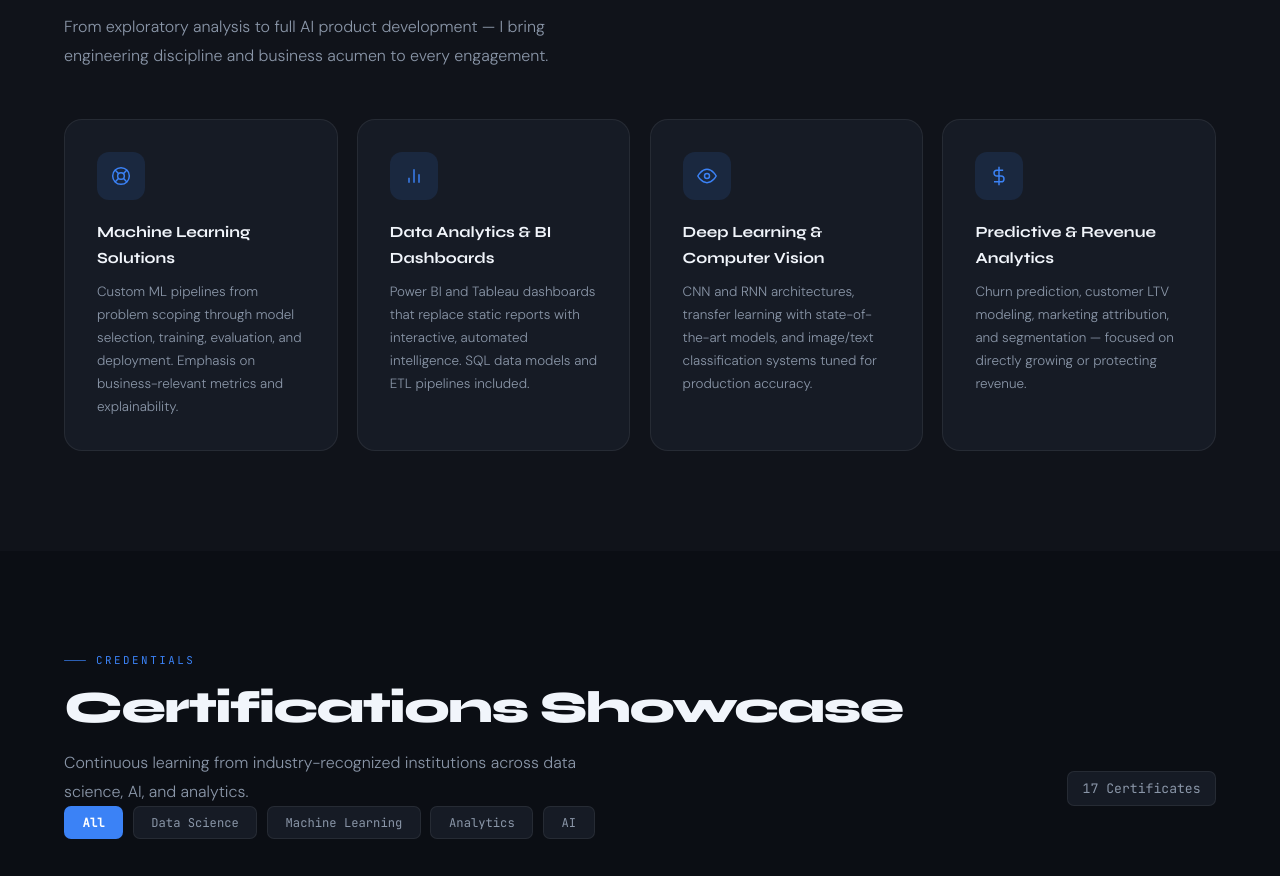
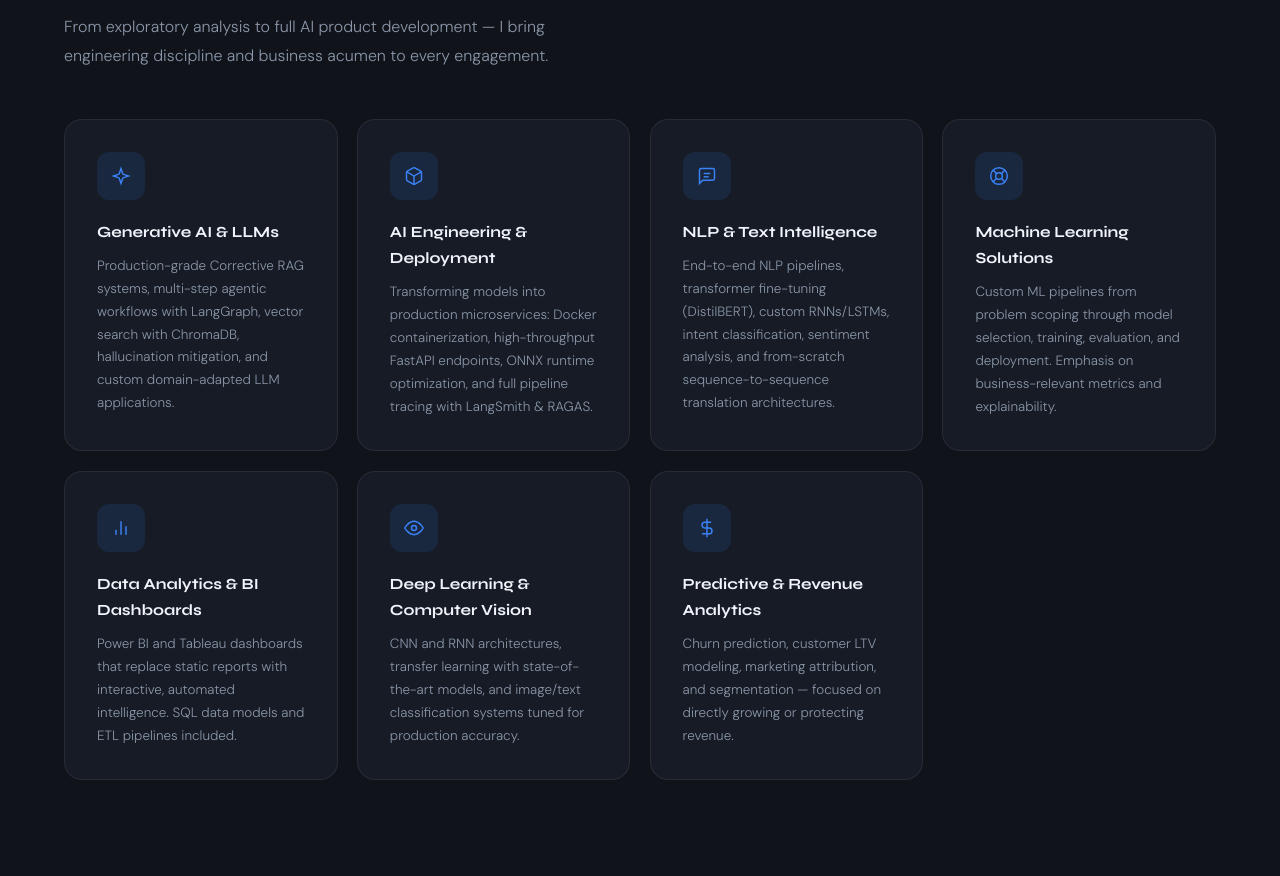
Before and after one commit to Mohamed-ME21/portfolio, a plain HTML site: page index.html in a window 1280 px wide. Shown: the part 9139-10015 px from the top of the page. Drawn offline with Linux system fonts and the light colour scheme.

Commit message:
Add AI Engineering, Generative AI & LLMs, and NLP services

```diff
--- a/index.html
+++ b/index.html
@@ -719,7 +719,7 @@ section { padding: 100px 5vw; }
   font-size: 0;
 }
 .service-icon svg { width: 20px; height: 20px; stroke: currentColor; fill: none; stroke-width: 1.75; }
-.service-icon.c1, .service-icon.c2, .service-icon.c3, .service-icon.c4 { background: var(--accent-dim); color: var(--accent); }
+.service-icon.c1, .service-icon.c2, .service-icon.c3, .service-icon.c4, .service-icon.c5, .service-icon.c6, .service-icon.c7 { background: var(--accent-dim); color: var(--accent); }
 .service-title { font-family: var(--font-head); font-weight: 700; font-size: 0.97rem; color: var(--text); margin-bottom: 0.6rem; }
 .service-desc { font-size: 0.84rem; color: var(--text2); font-weight: 300; line-height: 1.7; }
 
@@ -1765,6 +1765,27 @@ section { padding: 100px 5vw; }
       <p class="section-subtitle">From exploratory analysis to full AI product development — I bring engineering discipline and business acumen to every engagement.</p>
     </div>
     <div class="services-grid reveal">
+      <div class="service-card">
+        <div class="service-icon c5">
+          <svg viewBox="0 0 24 24" stroke="currentColor" stroke-width="1.75" fill="none"><path d="m12 3-1.9 5.8a2 2 0 0 1-1.3 1.3L3 12l5.8 1.9a2 2 0 0 1 1.3 1.3L12 21l1.9-5.8a2 2 0 0 1 1.3-1.3L21 12l-5.8-1.9a2 2 0 0 1-1.3-1.3Z"/></svg>
+        </div>
+        <div class="service-title">Generative AI &amp; LLMs</div>
+        <div class="service-desc">Production-grade Corrective RAG systems, multi-step agentic workflows with LangGraph, vector search with ChromaDB, hallucination mitigation, and custom domain-adapted LLM applications.</div>
+      </div>
+      <div class="service-card">
+        <div class="service-icon c6">
+          <svg viewBox="0 0 24 24" stroke="currentColor" stroke-width="1.75" fill="none"><path d="M21 16V8a2 2 0 0 0-1-1.73l-7-4a2 2 0 0 0-2 0l-7 4A2 2 0 0 0 3 8v8a2 2 0 0 0 1 1.73l7 4a2 2 0 0 0 2 0l7-4A2 2 0 0 0 21 16z"/><polyline points="3.27 6.96 12 12.01 20.73 6.96"/><line x1="12" y1="22.08" x2="12" y2="12"/></svg>
+        </div>
+        <div class="service-title">AI Engineering &amp; Deployment</div>
+        <div class="service-desc">Transforming models into production microservices: Docker containerization, high-throughput FastAPI endpoints, ONNX runtime optimization, and full pipeline tracing with LangSmith &amp; RAGAS.</div>
+      </div>
+      <div class="service-card">
+        <div class="service-icon c7">
+          <svg viewBox="0 0 24 24" stroke="currentColor" stroke-width="1.75" fill="none"><path d="M21 15a2 2 0 0 1-2 2H7l-4 4V5a2 2 0 0 1 2-2h14a2 2 0 0 1 2 2z"/><line x1="8" y1="9" x2="16" y2="9"/><line x1="8" y1="13" x2="14" y2="13"/></svg>
+        </div>
+        <div class="service-title">NLP &amp; Text Intelligence</div>
+        <div class="service-desc">End-to-end NLP pipelines, transformer fine-tuning (DistilBERT), custom RNNs/LSTMs, intent classification, sentiment analysis, and from-scratch sequence-to-sequence translation architectures.</div>
+      </div>
       <div class="service-card">
         <div class="service-icon c1">
           <svg viewBox="0 0 24 24" stroke="currentColor" stroke-width="1.75" fill="none"><circle cx="12" cy="12" r="10"/><circle cx="12" cy="12" r="4"/><line x1="4.93" y1="4.93" x2="9.17" y2="9.17"/><line x1="14.83" y1="14.83" x2="19.07" y2="19.07"/><line x1="14.83" y1="9.17" x2="19.07" y2="4.93"/><line x1="4.93" y1="19.07" x2="9.17" y2="14.83"/></svg>
```
